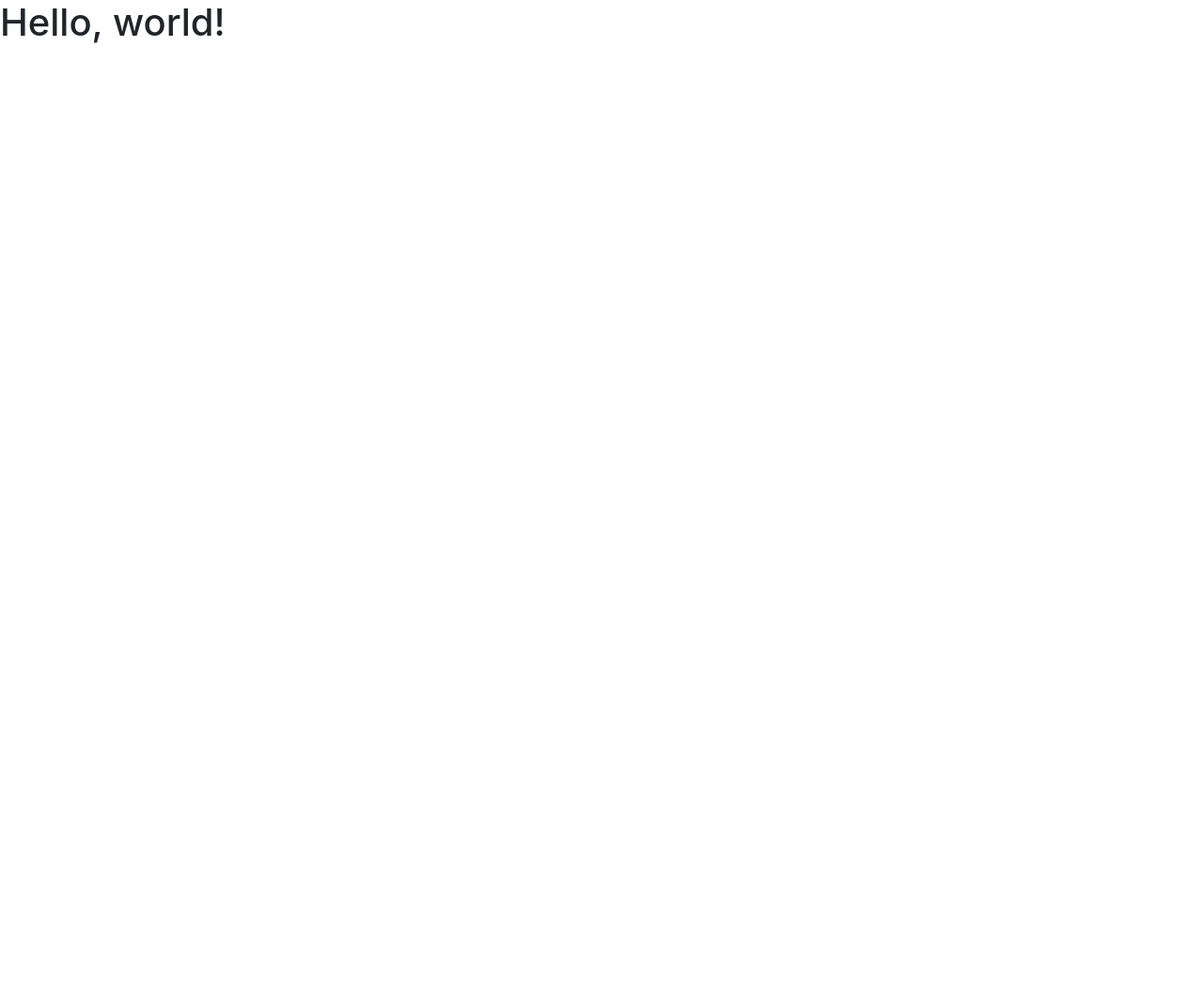
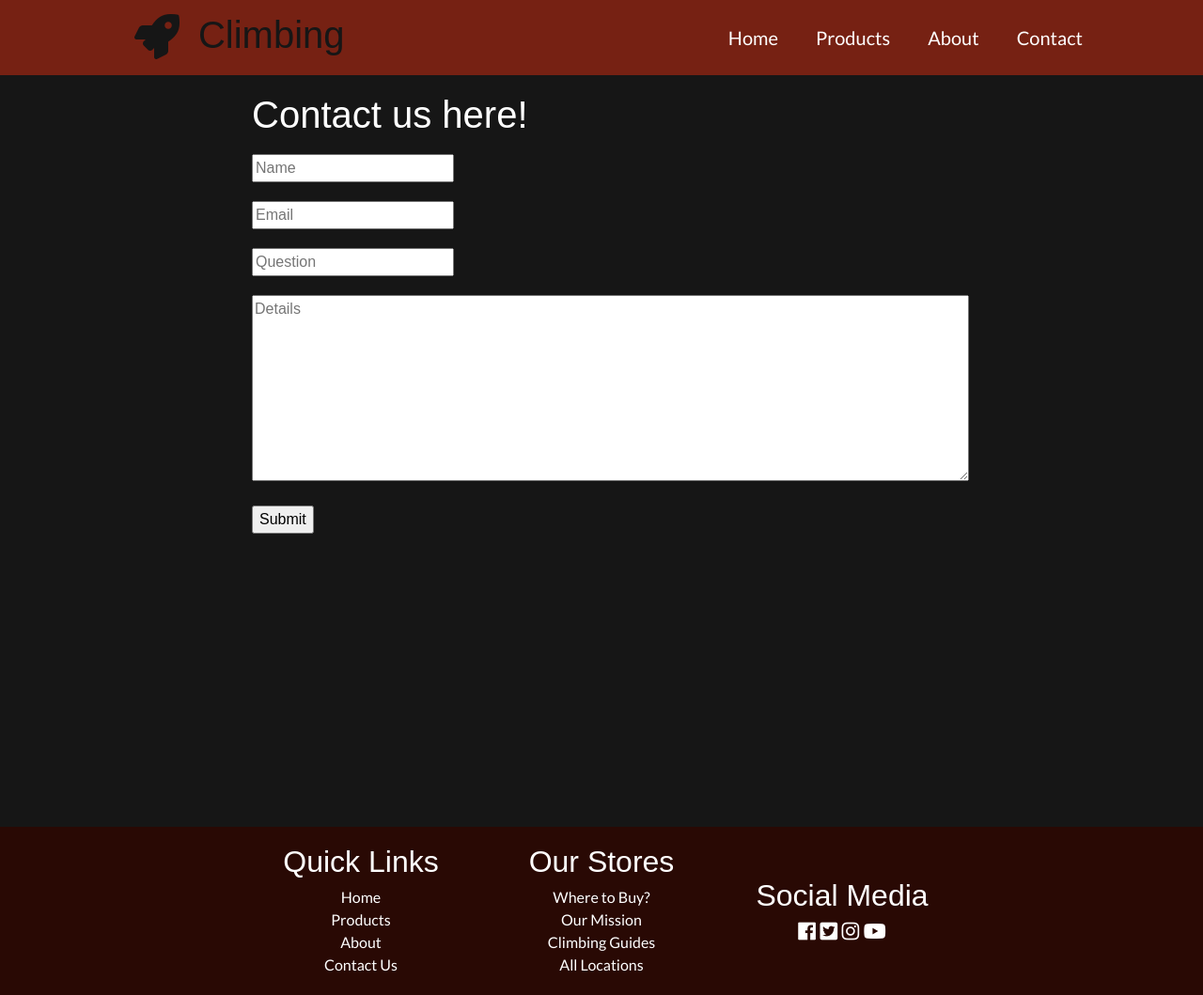
Before and after one commit to Waldoz53/HTML-CSS-Assignment-4, a website: page contact.html in a window 1280 px wide. Shown: the whole page at 94% size. Before the commit the page ends 800 px from the top, so only its background shows below. Drawn offline with nearby package versions, Linux system fonts and the light colour scheme; a web font is replaced by a local one.

Commit message:
finished contact page

```diff
--- a/contact.html
+++ b/contact.html
@@ -1,22 +1,92 @@
 <!doctype html>
 <html lang="en">
   <head>
-    <!-- Required meta tags -->
     <meta charset="utf-8">
     <meta name="viewport" content="width=device-width, initial-scale=1, shrink-to-fit=no">
 
-    <!-- Bootstrap CSS -->
-    <link rel="stylesheet" href="https://maxcdn.bootstrapcdn.com/bootstrap/4.0.0/css/bootstrap.min.css" integrity="sha384-Gn5384xqQ1aoWXA+058RXPxPg6fy4IWvTNh0E263XmFcJlSAwiGgFAW/dAiS6JXm" crossorigin="anonymous">
+    <link href="https://fonts.googleapis.com/css?family=Metrophobic|Lato" rel="stylesheet">
+    <link href="https://use.fontawesome.com/releases/v5.0.6/css/all.css" rel="stylesheet">
+    <link rel="stylesheet" href="https://maxcdn.bootstrapcdn.com/bootstrap/4.0.0-alpha.6/css/bootstrap.min.css" integrity="sha384-rwoIResjU2yc3z8GV/NPeZWAv56rSmLldC3R/AZzGRnGxQQKnKkoFVhFQhNUwEyJ" crossorigin="anonymous">
+    <link rel="stylesheet" href="./css/index.css">
 
-    <title>Hello, world!</title>
+    <title>Climbing Stuff - Home</title>
   </head>
   <body>
-    <h1>Hello, world!</h1>
 
-    <!-- Optional JavaScript -->
-    <!-- jQuery first, then Popper.js, then Bootstrap JS -->
-    <script src="https://code.jquery.com/jquery-3.2.1.slim.min.js" integrity="sha384-KJ3o2DKtIkvYIK3UENzmM7KCkRr/rE9/Qpg6aAZGJwFDMVNA/GpGFF93hXpG5KkN" crossorigin="anonymous"></script>
-    <script src="https://cdnjs.cloudflare.com/ajax/libs/popper.js/1.12.9/umd/popper.min.js" integrity="sha384-ApNbgh9B+Y1QKtv3Rn7W3mgPxhU9K/ScQsAP7hUibX39j7fakFPskvXusvfa0b4Q" crossorigin="anonymous"></script>
-    <script src="https://maxcdn.bootstrapcdn.com/bootstrap/4.0.0/js/bootstrap.min.js" integrity="sha384-JZR6Spejh4U02d8jOt6vLEHfe/JQGiRRSQQxSfFWpi1MquVdAyjUar5+76PVCmYl" crossorigin="anonymous"></script>
+      <header>
+          <div class='wrapper'>
+              <div class="logo-container">
+                  <a class='logo-anchor' href='./index.html'><i class="fa fa-rocket fa-3x" aria-hidden="true"></i></a>
+                  <a class='logo-anchor' href='./index.html'><h1>Climbing</h1></a>
+              </div>
+                  <a href="#" id='open-mobile-menu-button'><i class="fas fa-bars fa-3x"></i></a>
+              <div class='mobile-menu' id='mobile-menu'>
+                  <a href="#" id='close-mobile-menu-button'><i class="fas fa-bars fa-3x"></i></a>
+                  <p><a class='' href='./index.html'>Home</a></p>
+                  <p><a class='' href='./products.html'>Products</a></p>
+                  <p><a class='' href='./about.html'>About</a></p>
+                  <p><a class='' href='./contact.html'>Contact</a></p>
+              </div>
+              <ul>
+                  <li><a class='nav-anchor' href='./index.html'>Home</a></li>
+                  <li><a class='nav-anchor' href='./products.html'>Products</a></li>
+                  <li><a class='nav-anchor' href='./about.html'>About</a></li>
+                  <li><a class='nav-anchor' href='./contact.html'>Contact</a></li>
+              </ul>
+          </div>
+      </header>
+
+      <div class="contact">
+              <form class="contact-wrapper" action="#" method="">
+                  <h1>Contact us here!</h1>
+                  <input type="text" name="Name" placeholder="Name" value="">
+                  <input type="text" name="E-mail" placeholder="Email" value="">
+                  <input type="text" name="Question" placeholder="Question" value="">
+                  <textarea class='desktop-details' name="Details" rows="8" cols="80" placeholder="Details"></textarea>
+                  <textarea class='mobile-details' name="Details" rows="8" cols="30" placeholder="Details"></textarea>
+                  <input type="submit" value="Submit">
+              </form>
+          </div>
+      </div>
+
+      <footer>
+          <div class='wrapper'>
+              <div class='footer-container'>
+                  <h2>Quick Links</h2>
+                  <ul>
+                      <li><a href='./index.html'>Home</a></li>
+                      <li><a href='./products.html'>Products</a></li>
+                      <li><a href='./about.html'>About</a></li>
+                      <li><a href='./contact.html'>Contact Us</a></li>
+                  </ul>
+              </div>
+            <div class='footer-container'>
+                <h2>Our Stores</h2>
+                <ul>
+                    <li><a href='#'>Where to Buy?</a></li>
+                    <li><a href='#'>Our Mission</a></li>
+                    <li><a href='#'>Climbing Guides</a></li>
+                    <li><a href='#'>All Locations</a></li>
+                </ul>
+            </div>
+          <div class='footer-container social-media'>
+              <h2>Social Media</h2>
+              <ul>
+                  <li><a href='#'><i class="fab fa-facebook fa-lg"></i></a></li>
+                  <li><a href='#'><i class="fab fa-twitter-square fa-lg"></i></a></li>
+                  <li><a href='#'><i class="fab fa-instagram fa-lg"></i></a></li>
+                  <li><a href='#'><i class="fab fa-youtube fa-lg"></i></a></li>
+              </ul>
+          </div>
+        </div>
+      </footer>
+
+      <!-- Optional JavaScript -->
+      <!-- jQuery first, then Popper.js, then Bootstrap JS -->
+      <script src="https://code.jquery.com/jquery-3.2.1.slim.min.js" integrity="sha384-KJ3o2DKtIkvYIK3UENzmM7KCkRr/rE9/Qpg6aAZGJwFDMVNA/GpGFF93hXpG5KkN" crossorigin="anonymous"></script>
+      <script src="https://cdnjs.cloudflare.com/ajax/libs/popper.js/1.12.9/umd/popper.min.js" integrity="sha384-ApNbgh9B+Y1QKtv3Rn7W3mgPxhU9K/ScQsAP7hUibX39j7fakFPskvXusvfa0b4Q" crossorigin="anonymous"></script>
+      <script src="https://maxcdn.bootstrapcdn.com/bootstrap/4.0.0/js/bootstrap.min.js" integrity="sha384-JZR6Spejh4U02d8jOt6vLEHfe/JQGiRRSQQxSfFWpi1MquVdAyjUar5+76PVCmYl" crossorigin="anonymous"></script>
+      <script src="./app.js" charset="utf-8"></script>
+
   </body>
 </html>
--- /dev/null
+++ b/sass/contact.scss
@@ -0,0 +1,42 @@
+@import "./variables";
+
+.contact-wrapper {
+    margin: 0 auto;
+    width: 60%;
+}
+
+.contact {
+    background: $dark-color;
+    height: 800px;
+    padding: 20px;
+
+    h1 {
+        color: white;
+    }
+}
+
+input {
+    display: block;
+    margin: 20px 0;
+}
+
+.desktop-details {
+
+}
+
+.mobile-details {
+    display: none;
+}
+
+@media (max-width: 900px) {
+    .contact {
+        height: 500px;
+    }
+    .desktop-details {
+        display: none;
+    }
+
+    .mobile-details {
+        display: block;
+    }
+}
--- a/sass/index.scss
+++ b/sass/index.scss
@@ -5,6 +5,6 @@
 @import './footer.scss';
 @import "./products.scss";
 @import "./about.scss";
-
+@import "./contact.scss";
 
 @import "./queries.scss";
```
Also changed, not shown: css/contact.css (added), css/index.css.
